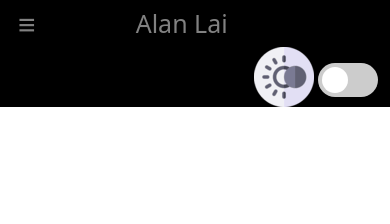
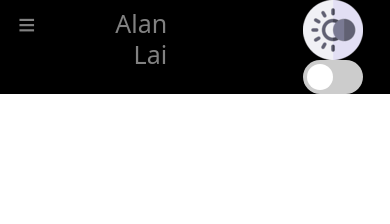
Before and after one commit to lainumero1/lainumero1.github.io, a plain HTML site: page index.html in a window 390 px wide. Drawn offline with Linux system fonts and the light colour scheme.

Commit message:
Update base.css

```diff
--- a/static/base.css
+++ b/static/base.css
@@ -41,16 +41,6 @@
     width: 10%;
 }
 
-.topic {
-    width: 65%;
-}
-
-
-.dark-mode {
-    width: 25%;
-    text-align: end;
-}
-
 #topic a, .side-button {
     color: #818181;
     text-decoration: none;
@@ -91,19 +81,32 @@
 
 
 #topic {
-    text-align: center;
+    text-align: end;
     margin-top: 0.5rem;
     margin-bottom: 0.2rem;
 }
 
-@media only screen and (max-width: 575px) {
+@media (max-width: 575px) {
     .dark-mode {
-        width: 100%;
+        width: 35%;
+        text-align: end;
     }
     .topic {
-        width: 85%;
+        width: 45%;
+        margin-left: 1.5rem;
     }
     #main {
         margin-top: 75px;
     }
 }
+
+@media (min-width: 576px) {
+    .topic {
+        width: 60%;
+        text-align: end;
+    }
+    .dark-mode {
+        width: 30%;
+        text-align: end;
+    }
+}
```
